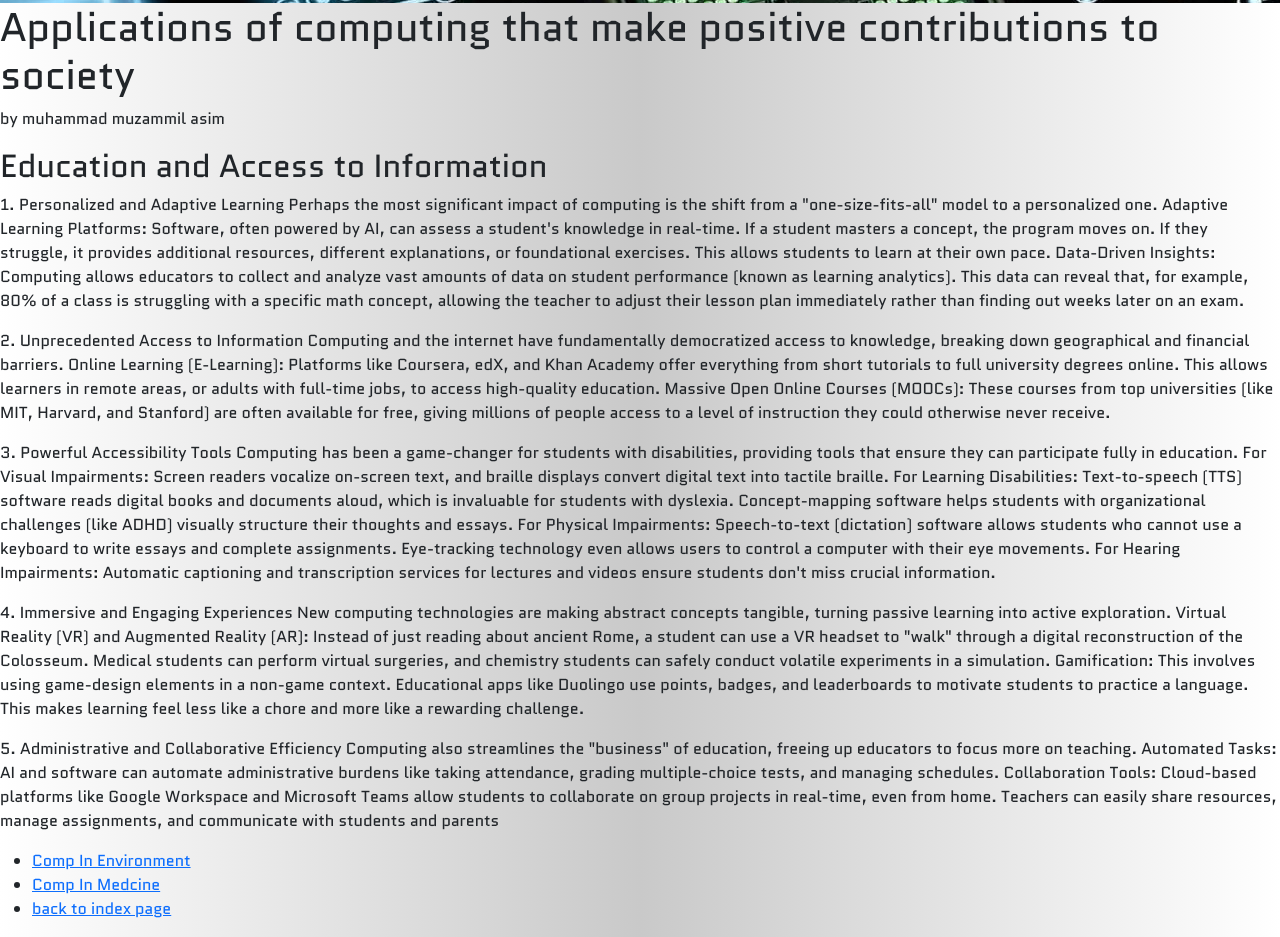
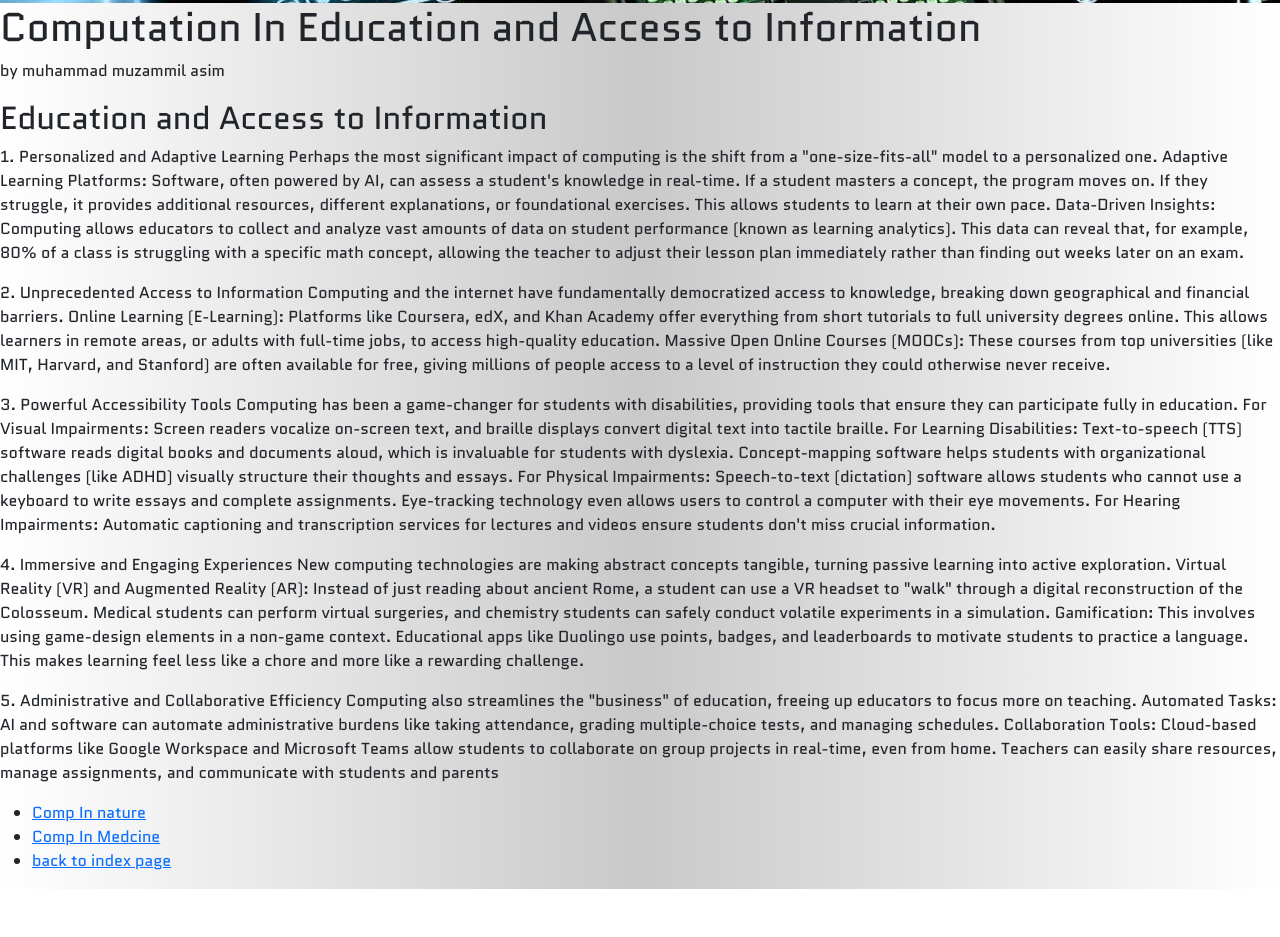
Before and after one commit to GREX18/GreatRepo, a plain HTML site: page collaborativeworkvjcp64.html in a window 1280 px wide. Shown: the part 87-1024 px from the top of the page. After the commit the page ends 976 px from the top, so only its background shows below. Drawn offline with nearby package versions, Linux system fonts and the light colour scheme.

Commit message:
comiting synscs

```diff
--- a/collaborativeworkvjcp64.html
+++ b/collaborativeworkvjcp64.html
@@ -12,7 +12,7 @@
     </head>
     <body>
      <header class="indexheader"> <img id="logo" src="durhamlogo.png" alt="Durham Logo"> </header>
-    <h1> Applications of computing that make positive contributions to society</h1>
+    <h1> Computation In Education and Access to Information</h1>
     <p> by muhammad muzammil asim </p>
     <h2>Education and Access to Information</h2>
     <p>1. Personalized and Adaptive Learning
@@ -56,7 +56,7 @@ Automated Tasks: AI and software can automate administrative burdens like taking
 
 Collaboration Tools: Cloud-based platforms like Google Workspace and Microsoft Teams allow students to collaborate on group projects in real-time, even from home. Teachers can easily share resources, manage assignments, and communicate with students and parents</p>
   <ul>
-  <li><a href="CompInEnvironment.html">Comp In Environment</a></li>
+  <li><a href="CompInEnvironment.html">Comp In nature</a></li>
   <li><a href="CompInMedcine.html">Comp In Medcine</a></li>
   <li><a href="index.html">back to index page </a></li>
   </ul>
```
